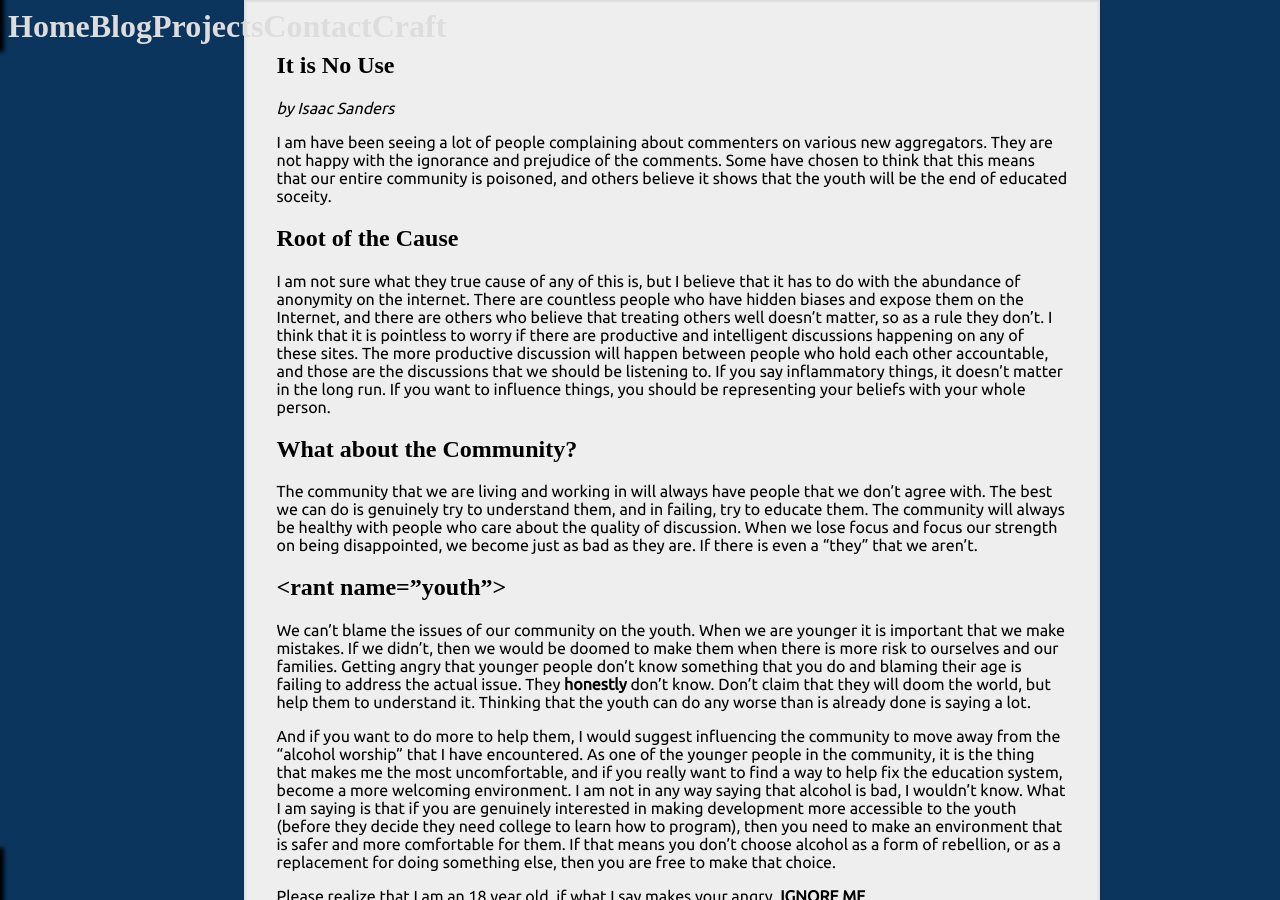
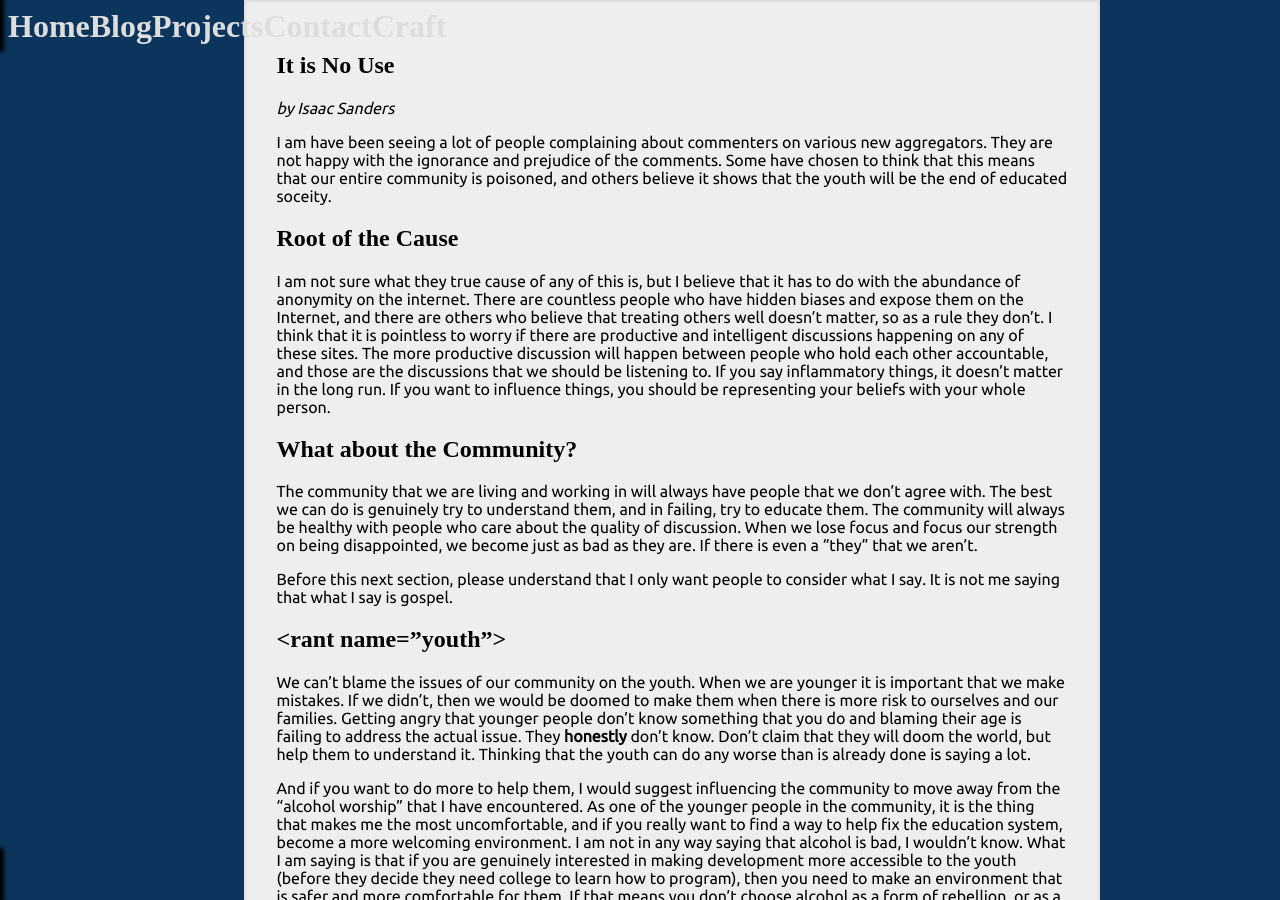
Before and after one commit to isaacsanders/isaacsanders.github.com, a Jekyll site: the page built from _posts/2012-02-24-it-is-no-use.md, in a window 1280 px wide. Built offline with Jekyll 4.4.1, drawn with Linux system fonts in a browser that asks for light colours; some web fonts are replaced; comment, search, counter and statistics services are not loaded.

Commit message:
Kind reminder

```diff
--- a/_posts/2012-02-24-it-is-no-use.md
+++ b/_posts/2012-02-24-it-is-no-use.md
@@ -30,6 +30,9 @@ failing, try to educate them. The community will always be healthy with people
 who care about the quality of discussion. When we lose focus and focus our
 strength on being disappointed, we become just as bad as they are. If there is
 even a "they" that we aren't.
+
+Before this next section, please understand that I only want people to consider
+what I say. It is not me saying that what I say is gospel.
 
 ##&lt;rant name="youth"&gt;
 
```
